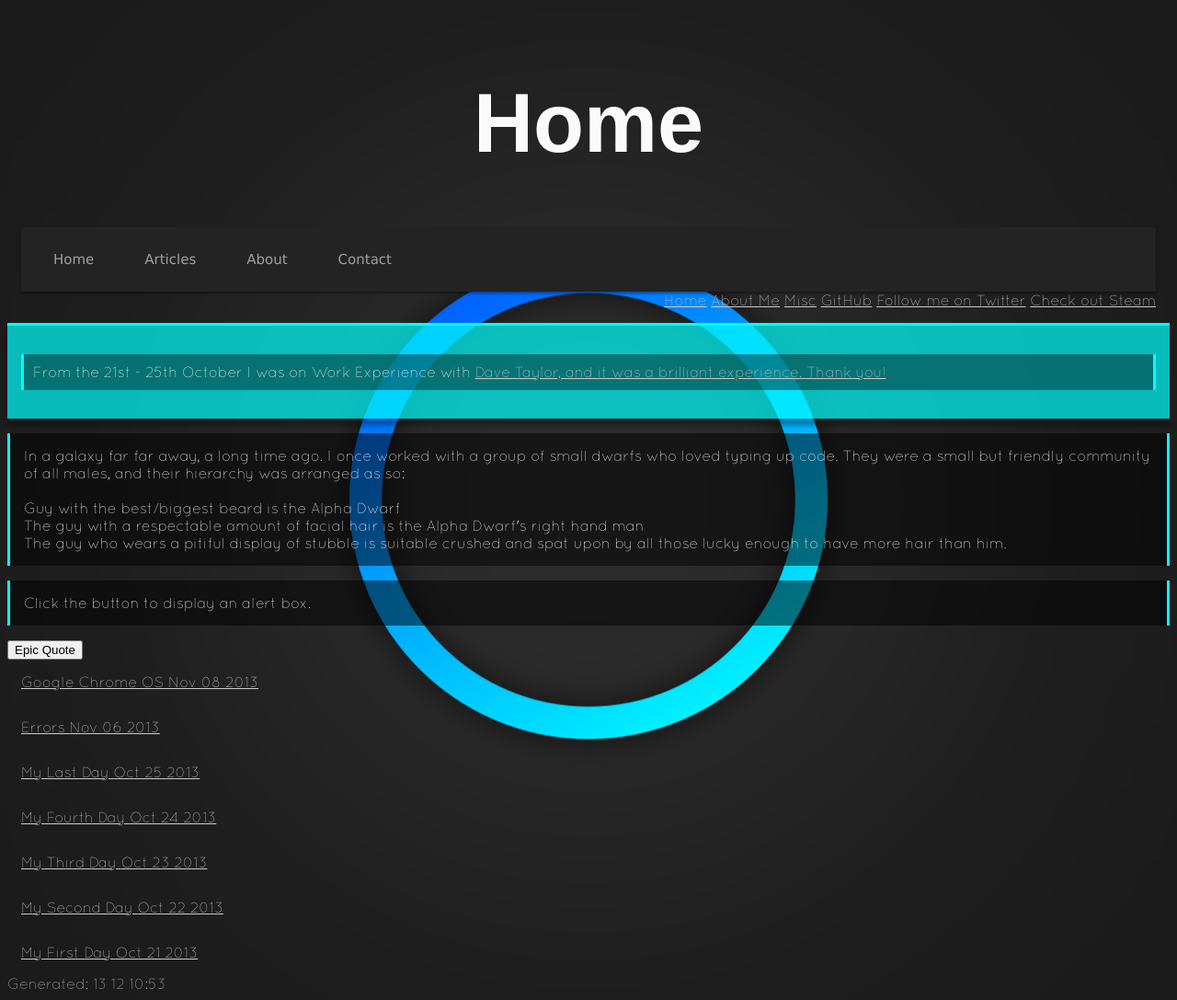
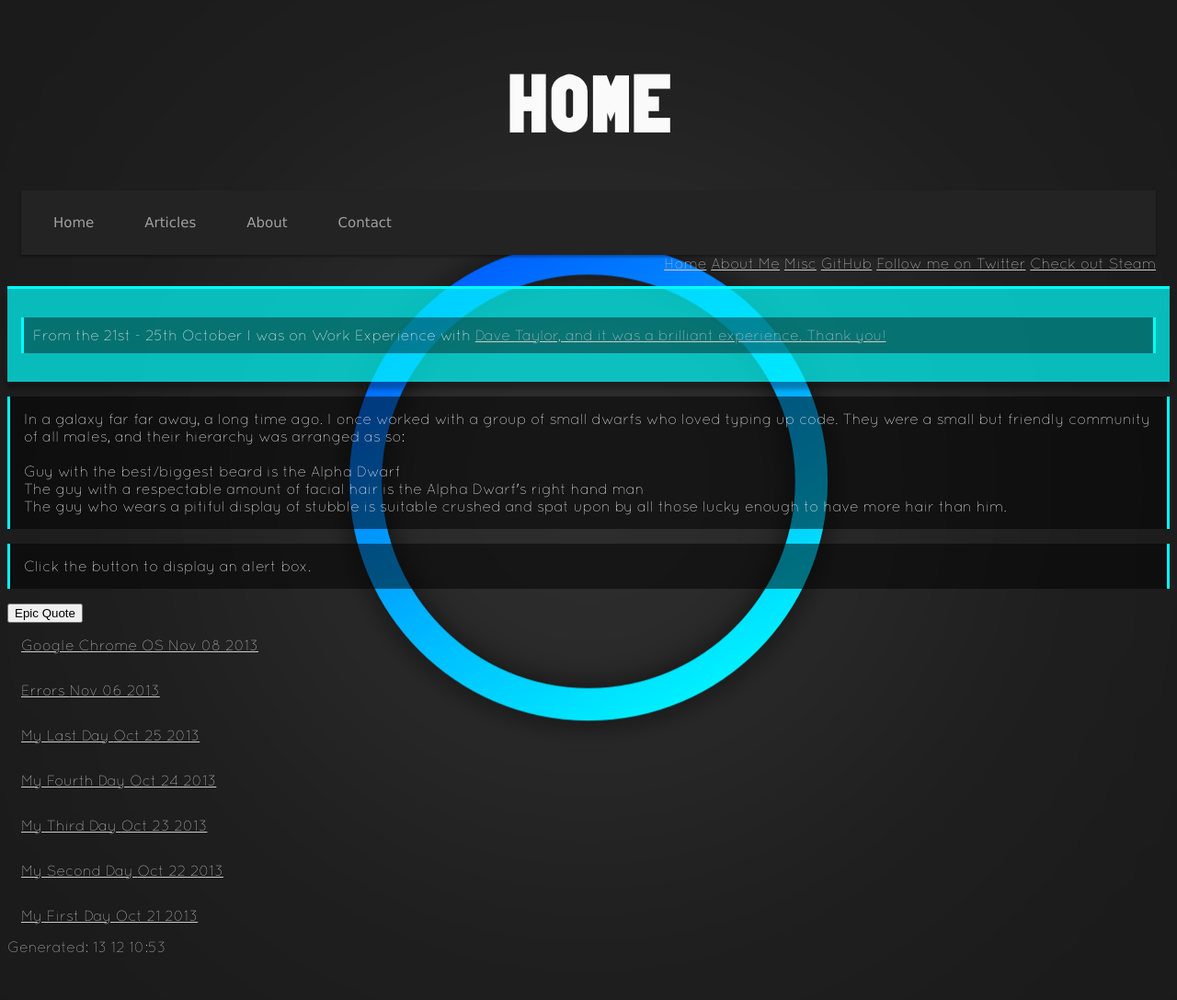
Before and after one commit to boffnoff/boffnoff.github.com, a Jekyll site: the page built from index.html, in a window 1280 px wide. Shown: the whole page at 92% size. Built offline with Jekyll 4.4.1, drawn with Linux system fonts in a browser that asks for light colours; some web fonts are replaced; after the commit the page ends 1047 px from its top, so only the background shows below that.

Commit message:
moved them back, links broke

```diff
--- a/_layouts/master.html
+++ b/_layouts/master.html
@@ -3,12 +3,12 @@
 <head>
   <link rel="icon" type="image/x-icon" href="http://www.boffnoff.me/favicon.ico">
   <link rel="stylesheet" type="text/css" href="/fonts/quicksand/stylesheet.css">
-  <link rel="stylesheet" type="text/css" href="../css/index.css">
+  <link rel="stylesheet" type="text/css" href="/index.css">
   <meta name="msapplication-TileColor" content="#123456"/>
   <meta name="msapplication-TileImage" content="/favicon.ico"/>
   <meta name="viewport" content="width=device-width">
-  <link rel='stylesheet' type='text/css' href='../css/styles.css'/>
-  <link href="../css/styles.css" rel="stylesheet" type="text/css">
+  <link rel='stylesheet' type='text/css' href='/styles.css'/>
+  <link href="/styles.css" rel="stylesheet" type="text/css">
 
 </head>
 
```
Also changed, not shown: index.css (renamed from css/index.css), styles.css (renamed from css/styles.css).
